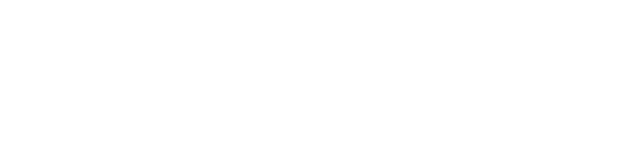
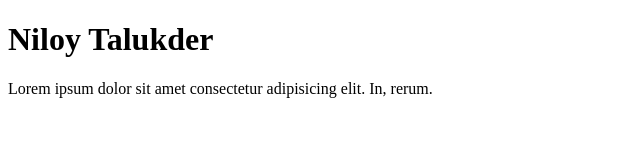
Before and after one commit to niloytalukde/php-project, a plain HTML site: page index.html in a window 1280 px wide. Shown: the whole page, without its empty margins (0-640 px from the left). Drawn offline with Linux system fonts and the light colour scheme.

Commit message:
second commit

```diff
--- a/index.html
+++ b/index.html
@@ -6,6 +6,7 @@
     <title>Php new site</title>
 </head>
 <body>
-
+    <h1> Niloy Talukder</h1>
+    <p>Lorem ipsum dolor sit amet consectetur adipisicing elit. In, rerum.</p>
 </body>
 </html>
```
